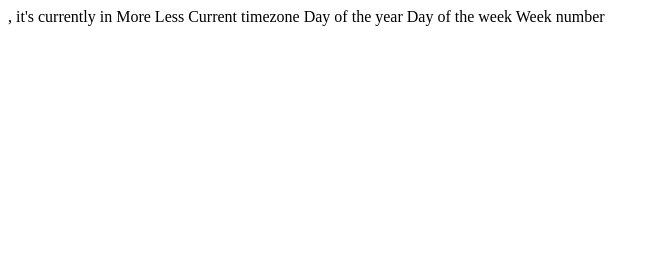
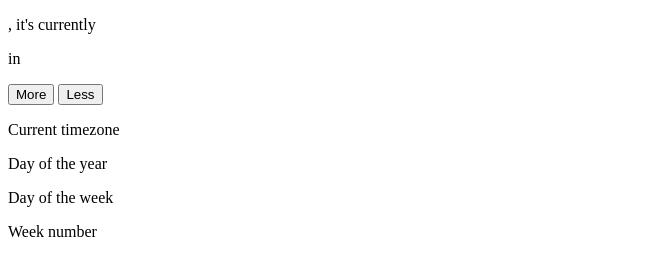
Before and after one commit to jaspyro/marathon_2_js, a plain HTML site: page index.html in a window 1280 px wide. Shown: the whole page, without its empty margins (0-660 px from the left). Drawn offline with Linux system fonts and the light colour scheme.

Commit message:
create index.html

```diff
--- a/index.html
+++ b/index.html
@@ -9,16 +9,19 @@
   <title>Clock App</title>
 </head>
 <body>
-  , it's currently
+  <div id="main_content">
+    <p id="currently">, it's currently</p>
 
-  in
+    <p id="in">in</p>
 
-  More
-  Less
-
-  Current timezone
-  Day of the year
-  Day of the week
-  Week number
+    <button id="more">More</button>
+    <button id="less">Less</button>
+  </div>
+  <div id="info_content">
+    <p id="current_timezone">Current timezone</p>
+    <p id="Day_of_the_year">Day of the year</p>
+    <p id="Day_of_the_week">Day of the week</p>
+    <p id="Week number">Week number</p>
+  </div>
 </body>
 </html>
```
